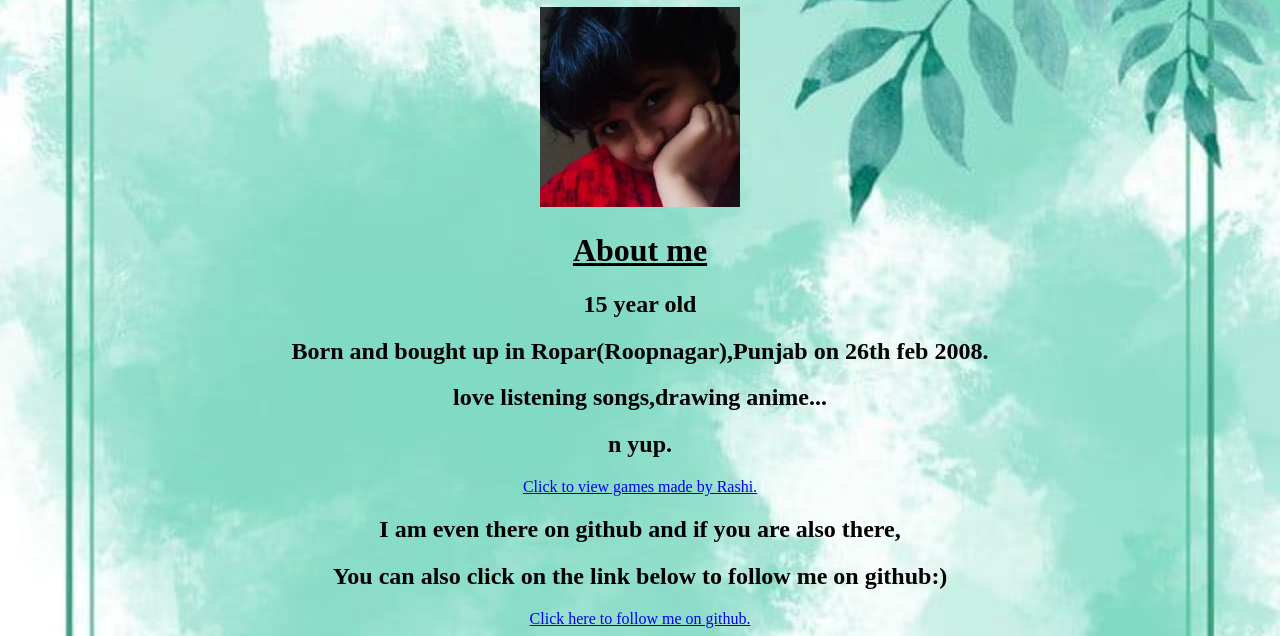
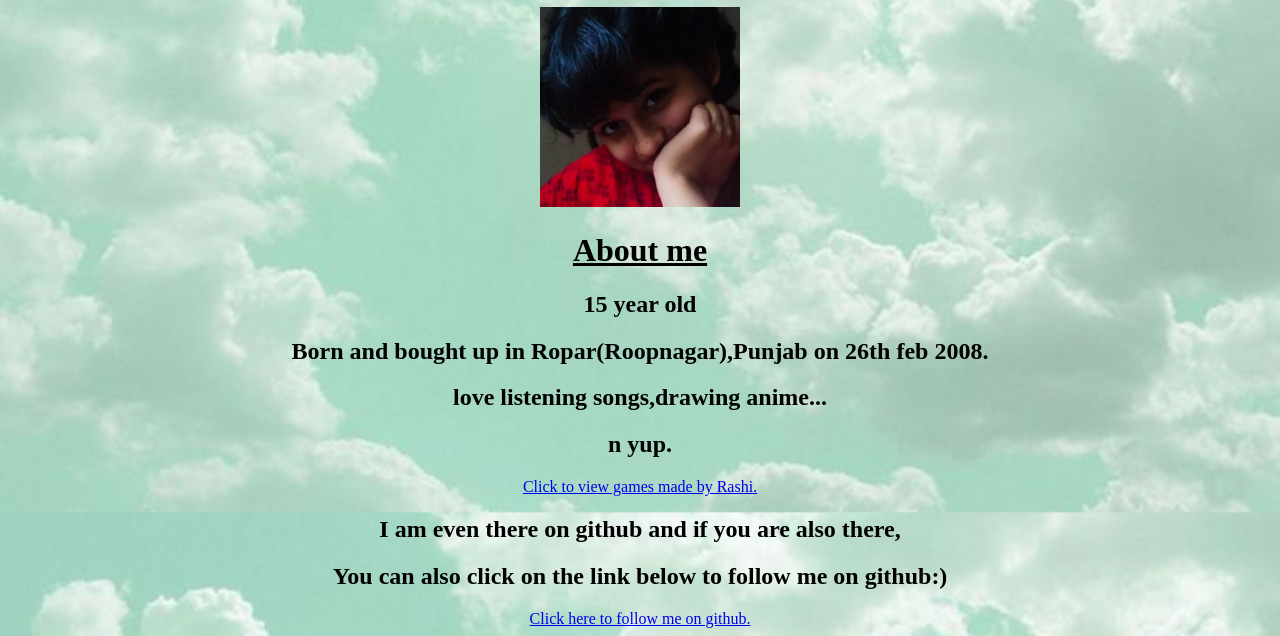
Before and after one commit to rax-xoxo/MY-OWN-WEBSITE, a plain HTML site: page index.html in a window 1280 px wide. Shown: the part 207-843 px from the top of the page. Drawn offline with Linux system fonts and the light colour scheme.

Commit message:
Update index.html

```diff
--- a/index.html
+++ b/index.html
@@ -8,7 +8,7 @@
 
   <style>
     body{
-        background-image: url("back.jfif");
+        background-image: url("ba3bcad9953ad0ae7816d03b0113b3dd.jpg");
         background-repeat: repeat;
         background-size: 100%;
 
```
